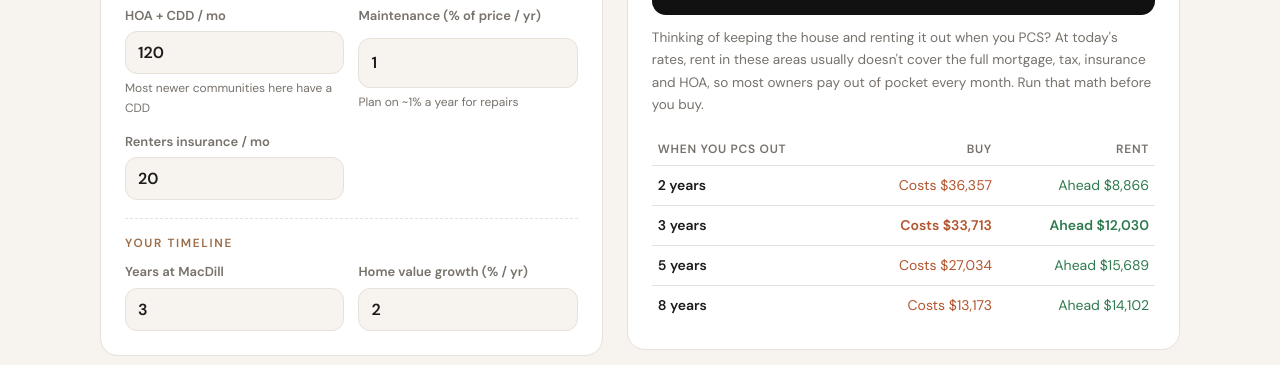
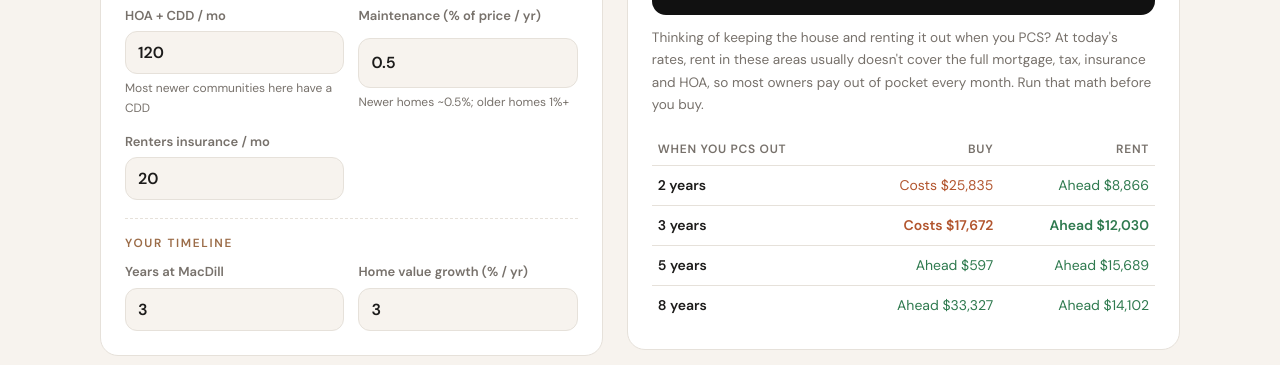
Before and after one commit to shauna-banning/shaunabanning-site, a plain HTML site: page macdill-bah-calculator/index.html in a window 1280 px wide. Shown: the part 1203-1568 px from the top of the page. Drawn offline with nearby package versions, Linux system fonts and the light colour scheme.

Commit message:
BAH calculator: default 3% growth, 0.5% maintenance
Co-Authored-By: Claude Opus 5.5 <noreply@anthropic.com>

```diff
--- a/macdill-bah-calculator/index.html
+++ b/macdill-bah-calculator/index.html
@@ -143,7 +143,7 @@
           <label class="f" for="tax">Property tax (% of price / yr)<input id="tax" type="number" step="0.05" min="0"><small>Hillsborough runs ~1.6–2%</small></label>
           <label class="f" for="ins">Homeowners insurance / mo<input id="ins" type="number" step="10" min="0"></label>
           <label class="f" for="hoa">HOA + CDD / mo<input id="hoa" type="number" step="10" min="0"><small>Most newer communities here have a CDD</small></label>
-          <label class="f" for="maint">Maintenance (% of price / yr)<input id="maint" type="number" step="0.25" min="0"><small>Plan on ~1% a year for repairs</small></label>
+          <label class="f" for="maint">Maintenance (% of price / yr)<input id="maint" type="number" step="0.25" min="0"><small>Newer homes ~0.5%; older homes 1%+</small></label>
           <label class="f" for="rins">Renters insurance / mo<input id="rins" type="number" step="5" min="0"></label>
         </div>
       </div>
@@ -251,7 +251,7 @@ const $=id=>document.getElementById(id);
 const fmt=n=>(n<0?"−":"")+"$"+Math.round(Math.abs(n)).toLocaleString("en-US");
 const g=$("grade");
 Object.keys(BAH).forEach(k=>{const o=document.createElement("option");o.value=k;o.textContent=k;g.appendChild(o)});
-const defaults={grade:"E-5",deps:"w",price:362000,rent:2285,rate:6.25,down:0,ff:"first",tax:1.8,ins:240,hoa:120,rins:20,yrs:3,app:2,maint:1};
+const defaults={grade:"E-5",deps:"w",price:362000,rent:2285,rate:6.25,down:0,ff:"first",tax:1.8,ins:240,hoa:120,rins:20,yrs:3,app:3,maint:0.5};
 Object.entries(defaults).forEach(([k,v])=>{$(k).value=v});
 function setArea(a){const d=AREAS[a];$("price").value=d.price;$("rent").value=d.rent;$("hoa").value=d.hoa;
   document.querySelectorAll(".areas button").forEach(b=>b.setAttribute("aria-pressed",b.dataset.area===a));calc()}
```
